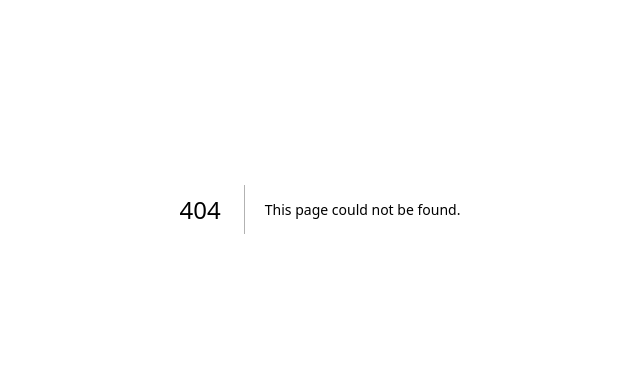
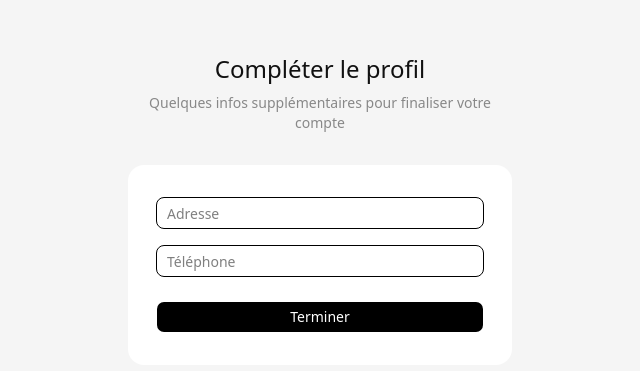
Before and after one commit to stevebay0605/steve_auth, a Next.js app: page /complete-profile in a window 1280 px wide. Before the commit this address had no page. Shown: the part 191-562 px from the top of the page, without its empty margins (320-960 px from the left). Built offline with nearby package versions, Linux system fonts and the light colour scheme.

Commit message:
feature : complete form

```diff
--- a/app/auth/callback/page.tsx
+++ b/app/auth/callback/page.tsx
@@ -17,9 +17,6 @@ export default function Callback() {
         return
       }
 
-      window.history.replaceState({}, document.title, "/dashboard");
-
-
       const { data: profile } = await supabase
         .from("profiles")
         .select("*")
@@ -29,27 +26,26 @@ export default function Callback() {
       if (!profile) {
         const fullName = user.user_metadata.full_name || ""
         const parts = fullName.trim().split(" ")
-
         const nom = parts[0] || "User"
         const prenom = parts.slice(1).join(" ") || ""
 
         const { data: newProfile } = await supabase
           .from("profiles")
-          .upsert({
-            id: user.id,
-            nom,
-            prenom,
-            email: user.email,
-          })
+          .upsert({ id: user.id, nom, prenom, email: user.email })
           .select()
           .single()
 
         localStorage.setItem("user", JSON.stringify(newProfile))
-      } else {
-        localStorage.setItem("user", JSON.stringify(profile))
+
+        const profilComplet = newProfile?.adresse && newProfile?.tel
+        router.push(profilComplet ? "/dashboard" : "/complete-profile")
+        return
       }
 
-      router.push("/dashboard")
+      localStorage.setItem("user", JSON.stringify(profile))
+
+      const profilComplet = profile?.adresse && profile?.tel
+      router.push(profilComplet ? "/dashboard" : "/complete-profile")
     }
 
     handleAuth()
--- /dev/null
+++ b/app/complete-profile/page.tsx
@@ -0,0 +1,81 @@
+"use client"
+import { useState } from "react"
+import { useRouter } from "next/navigation"
+import { supabase } from "@/lib/supabase"
+import { Input } from "@/components/ui/input"
+import { Button } from "@/components/ui/button"
+import { toast } from "sonner"
+
+export default function CompleteProfile() {
+  const router = useRouter()
+  const [adresse, setAdresse] = useState("")
+  const [tel, setTel] = useState("")
+  const [chargement, setChargement] = useState(false)
+
+  async function handleSubmit() {
+    if (!adresse || !tel) {
+      toast.warning("Remplir tous les champs")
+      return
+    }
+
+    setChargement(true)
+
+    const { data: { user } } = await supabase.auth.getUser()
+
+    if (!user) {
+      router.push("/login")
+      return
+    }
+
+    const { error } = await supabase
+      .from("profiles")
+      .update({ adresse, tel })
+      .eq("id", user.id)
+
+    if (error) {
+      toast.error("Erreur lors de la mise à jour")
+      setChargement(false)
+      return
+    }
+
+    toast.success("Profil complété !")
+    router.push("/dashboard")
+  }
+
+  return (
+    <div className="min-h-screen flex justify-center items-center bg-[#f5f5f5] p-5 font-sans">
+      <div className="w-full max-w-sm">
+        <div className="text-center mb-8">
+          <h1 className="text-2xl font-medium text-[#111] mb-2">
+            Compléter le profil
+          </h1>
+          <p className="text-sm text-[#888]">
+            Quelques infos supplémentaires pour finaliser votre compte
+          </p>
+        </div>
+
+        <div className="bg-white rounded-2xl px-7 py-8">
+          <Input
+            placeholder="Adresse"
+            value={adresse}
+            onChange={(e) => setAdresse(e.target.value)}
+            className="mb-4"
+          />
+          <Input
+            placeholder="Téléphone"
+            value={tel}
+            onChange={(e) => setTel(e.target.value)}
+            className="mb-6"
+          />
+          <Button
+            className="w-full bg-black text-white hover:bg-gray-900"
+            onClick={handleSubmit}
+            disabled={chargement}
+          >
+            {chargement ? "Enregistrement..." : "Terminer"}
+          </Button>
+        </div>
+      </div>
+    </div>
+  )
+}
--- a/app/register/page.tsx
+++ b/app/register/page.tsx
@@ -6,6 +6,7 @@ import { Input } from "@/components/ui/input"
 import { Button } from "@/components/ui/button"
 import { cn } from "@/lib/utils"
 import { toast } from "sonner"
+
 
 
 
@@ -60,8 +61,19 @@ const [nom, setNom] = useState("")
    setChargement(false)
    router.push("/login")
    toast.success("Inscription reussie")
+  }
 
+  async function handleGoogleLogin() {
+    const { error } = await supabase.auth.signInWithOAuth({
+      provider: "google",
+      options: {
+        redirectTo: `${window.location.origin}/auth/callback`,
+      },
+    });
 
+    if (error) {
+      toast.warning(String(error));
+    }
   }
 
 
@@ -98,6 +110,18 @@ const [nom, setNom] = useState("")
                         {chargement? "Creation..." : "S'inscrire"}
                     </Button>
 
+                    <Button
+            onClick={handleGoogleLogin}
+            className="w-full bg-white border text-black hover:bg-gray-100 mt-3"
+          >
+            <img
+              src="https://www.svgrepo.com/show/475656/google-color.svg"
+              alt="google"
+              className="w-5 h-5"
+            />
+            <span className="font-medium">Continuer avec Google</span>
+          </Button>
+
                     <p className="text-center text-sm text-[#888] mt-4">
                         Deja un compte ?
                         <a href="/login" className="text-black font-medium">
```
